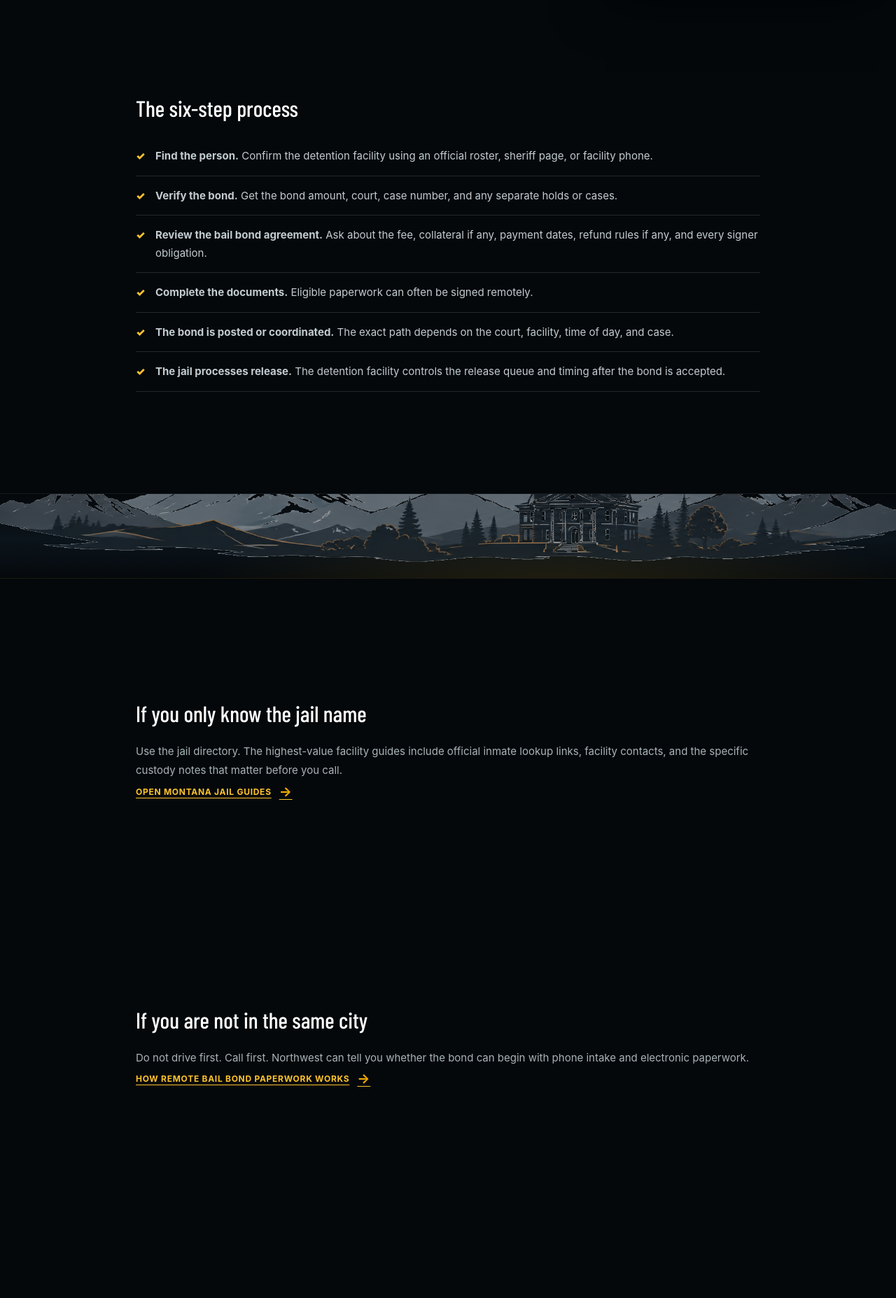
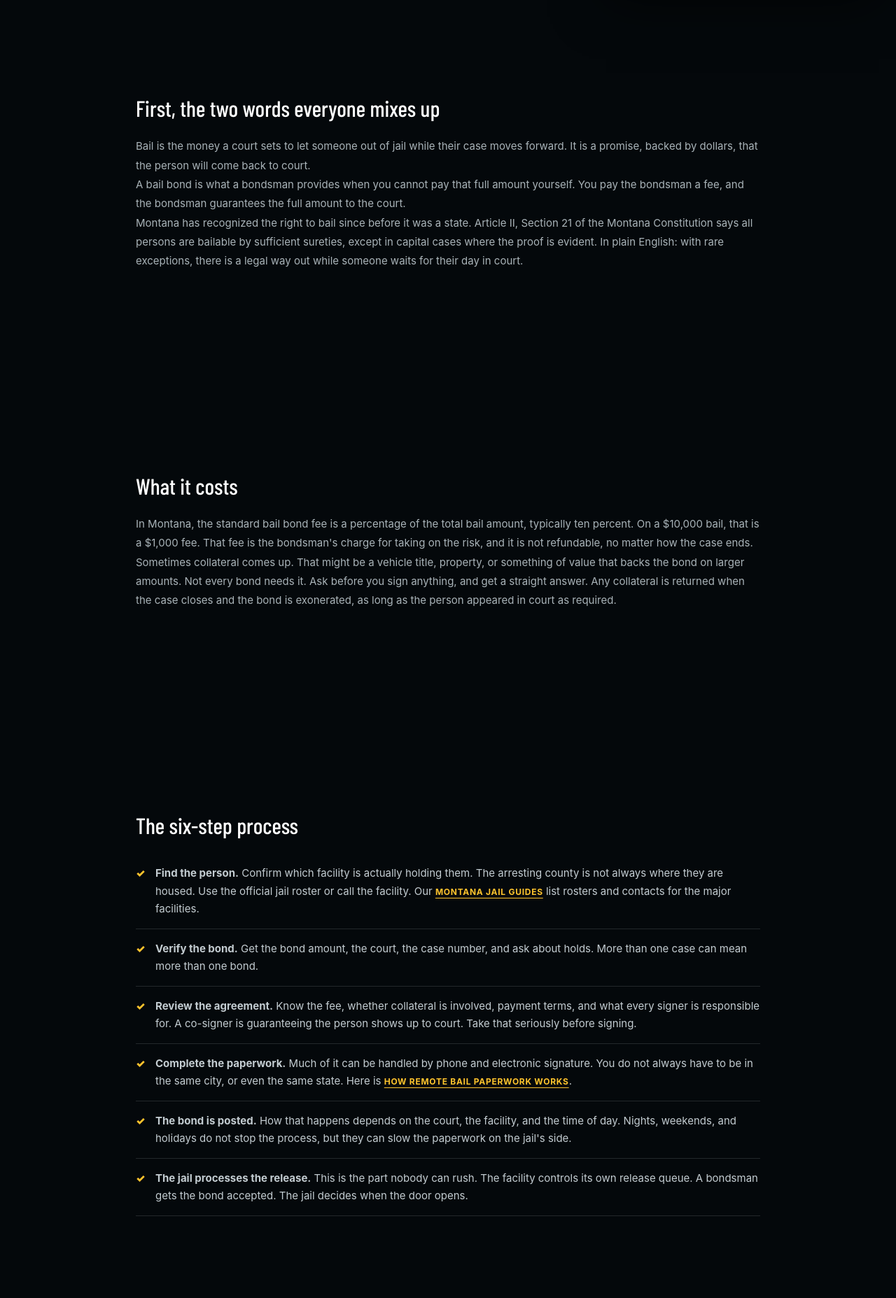
Before and after one commit to Mac-iX/NW-Bail-Bonds-Website, a Next.js app: page /how-to-bail-someone-out in a window 1280 px wide. Shown: the part 800-2655 px from the top of the page at 70% size. Built offline with nearby package versions, Linux system fonts and the light colour scheme; no server answers.

Commit message:
Rewrite how-to-bail-someone-out: bail vs bond, costs, MT history, FAQ; add HowTo + FAQPage schema

```diff
--- a/app/how-to-bail-someone-out/page.tsx
+++ b/app/how-to-bail-someone-out/page.tsx
@@ -9,61 +9,226 @@ import { PHONE_DISPLAY } from "@/app/lib/site";
 
 export const metadata: Metadata = {
   title: "How to Bail Someone Out of Jail in Montana",
-  description: "A direct Montana bail bond walkthrough: confirm the jail, verify the bond, understand the agreement, complete paperwork, post the bond, and wait for release processing.",
+  description:
+    "A plain-terms Montana bail walkthrough: bail vs. bond, what it costs, the six steps to get someone released, what not to assume, and the questions people actually ask.",
   alternates: { canonical: "/how-to-bail-someone-out" },
+};
+
+const howToSchema = {
+  "@context": "https://schema.org",
+  "@type": "HowTo",
+  name: "How to bail someone out of jail in Montana",
+  description:
+    "The six steps to post a bail bond in Montana, from confirming the facility to release processing.",
+  step: [
+    { "@type": "HowToStep", position: 1, name: "Find the person", text: "Confirm which facility is holding them using the official jail roster or by calling the facility." },
+    { "@type": "HowToStep", position: 2, name: "Verify the bond", text: "Get the bond amount, court, case number, and ask about any holds or additional cases." },
+    { "@type": "HowToStep", position: 3, name: "Review the agreement", text: "Understand the fee, collateral if any, payment terms, and every signer's obligations." },
+    { "@type": "HowToStep", position: 4, name: "Complete the paperwork", text: "Much of it can be handled by phone and electronic signature." },
+    { "@type": "HowToStep", position: 5, name: "The bond is posted", text: "The exact path depends on the court, facility, and time of day." },
+    { "@type": "HowToStep", position: 6, name: "The jail processes release", text: "The facility controls its own release queue and timing after the bond is accepted." },
+  ],
+};
+
+const faqItems: { q: string; a: string }[] = [
+  {
+    q: "How long does it take to get someone out?",
+    a: "The paperwork with us can move in under an hour. The jail's release processing is out of our hands. Depending on the facility, staffing, and time of day, it can take a couple of hours to most of a day.",
+  },
+  {
+    q: "Do I get the bond fee back?",
+    a: "No. The fee pays for the bondsman's service and risk. It is earned when the bond is posted, regardless of how the case turns out.",
+  },
+  {
+    q: "What happens if the person misses court?",
+    a: "The court can forfeit the bond and issue a warrant, and the co-signer becomes responsible for the full bail amount. If someone is going to miss a date, call the bondsman before it happens. There are sometimes options that disappear afterward.",
+  },
+  {
+    q: "Can I bail someone out if I live out of state?",
+    a: "Yes. Phone intake and electronic paperwork handle most of it. You do not have to be in the same city, or even the same state.",
+  },
+  {
+    q: "What do I need to have ready when I call?",
+    a: "The person's full legal name and date of birth, where you think they are held, and the bond amount if you know it. If you do not know those things, call anyway. Finding them is part of the job.",
+  },
+  {
+    q: "What is collateral and will I need it?",
+    a: "Collateral is property that backs the bond on larger amounts, like a vehicle title. Many bonds do not require it. If yours does, you will know exactly what and why before you sign. It is returned when the case closes and the bond is exonerated.",
+  },
+  {
+    q: "Do you offer payment plans on the fee?",
+    a: "Ask when you call. Terms depend on the bond size and the situation, and everything is agreed in writing up front.",
+  },
+];
+
+const faqSchema = {
+  "@context": "https://schema.org",
+  "@type": "FAQPage",
+  mainEntity: faqItems.map((item) => ({
+    "@type": "Question",
+    name: item.q,
+    acceptedAnswer: { "@type": "Answer", text: item.a },
+  })),
 };
 
 export default function HowToBailSomeoneOutPage() {
   return (
     <main>
+      <script
+        type="application/ld+json"
+        dangerouslySetInnerHTML={{ __html: JSON.stringify(howToSchema) }}
+      />
+      <script
+        type="application/ld+json"
+        dangerouslySetInnerHTML={{ __html: JSON.stringify(faqSchema) }}
+      />
       <SiteHeader />
       <PageHero
         eyebrow="Montana Bail Bond Guide"
         title="How to bail someone out of jail in Montana"
-        intro={"You need six decisions, not a lecture. Confirm the jail, verify the bond, understand the agreement, complete the paperwork, coordinate the bond, and let the facility process release. Call " + PHONE_DISPLAY + " if you want help with the first step."}
+        intro={
+          "Someone you care about is sitting in a jail cell and you need answers fast. Here is the whole process in plain terms: what bail actually is, what it costs, the six steps to get it done, and the mistakes that slow people down. If you would rather have a person walk you through it, call " +
+          PHONE_DISPLAY +
+          " any time."
+        }
         variant="coverage"
       />
 
       <section className="content-section prose-page">
+        <h2>First, the two words everyone mixes up</h2>
+        <p>
+          Bail is the money a court sets to let someone out of jail while their case moves forward.
+          It is a promise, backed by dollars, that the person will come back to court.
+        </p>
+        <p>
+          A bail bond is what a bondsman provides when you cannot pay that full amount yourself. You
+          pay the bondsman a fee, and the bondsman guarantees the full amount to the court.
+        </p>
+        <p>
+          Montana has recognized the right to bail since before it was a state. Article II, Section
+          21 of the Montana Constitution says all persons are bailable by sufficient sureties,
+          except in capital cases where the proof is evident. In plain English: with rare
+          exceptions, there is a legal way out while someone waits for their day in court.
+        </p>
+      </section>
+
+      <section className="content-section prose-page">
+        <h2>What it costs</h2>
+        <p>
+          In Montana, the standard bail bond fee is a percentage of the total bail amount, typically
+          ten percent. On a $10,000 bail, that is a $1,000 fee. That fee is the bondsman's charge
+          for taking on the risk, and it is not refundable, no matter how the case ends.
+        </p>
+        <p>
+          Sometimes collateral comes up. That might be a vehicle title, property, or something of
+          value that backs the bond on larger amounts. Not every bond needs it. Ask before you sign
+          anything, and get a straight answer. Any collateral is returned when the case closes and
+          the bond is exonerated, as long as the person appeared in court as required.
+        </p>
+      </section>
+
+      <section className="content-section prose-page">
         <h2>The six-step process</h2>
         <ol className="check-list">
-          <li><strong>Find the person.</strong> Confirm the detention facility using an official roster, sheriff page, or facility phone.</li>
-          <li><strong>Verify the bond.</strong> Get the bond amount, court, case number, and any separate holds or cases.</li>
-          <li><strong>Review the bail bond agreement.</strong> Ask about the fee, collateral if any, payment dates, refund rules if any, and every signer obligation.</li>
-          <li><strong>Complete the documents.</strong> Eligible paperwork can often be signed remotely.</li>
-          <li><strong>The bond is posted or coordinated.</strong> The exact path depends on the court, facility, time of day, and case.</li>
-          <li><strong>The jail processes release.</strong> The detention facility controls the release queue and timing after the bond is accepted.</li>
+          <li>
+            <strong>Find the person.</strong> Confirm which facility is actually holding them. The
+            arresting county is not always where they are housed. Use the official jail roster or
+            call the facility. Our{" "}
+            <a className="text-link" href="/jails">
+              Montana jail guides
+            </a>{" "}
+            list rosters and contacts for the major facilities.
+          </li>
+          <li>
+            <strong>Verify the bond.</strong> Get the bond amount, the court, the case number, and
+            ask about holds. More than one case can mean more than one bond.
+          </li>
+          <li>
+            <strong>Review the agreement.</strong> Know the fee, whether collateral is involved,
+            payment terms, and what every signer is responsible for. A co-signer is guaranteeing
+            the person shows up to court. Take that seriously before signing.
+          </li>
+          <li>
+            <strong>Complete the paperwork.</strong> Much of it can be handled by phone and
+            electronic signature. You do not always have to be in the same city, or even the same
+            state. Here is{" "}
+            <a className="text-link" href="/digital-bail-bonds">
+              how remote bail paperwork works
+            </a>
+            .
+          </li>
+          <li>
+            <strong>The bond is posted.</strong> How that happens depends on the court, the
+            facility, and the time of day. Nights, weekends, and holidays do not stop the process,
+            but they can slow the paperwork on the jail's side.
+          </li>
+          <li>
+            <strong>The jail processes the release.</strong> This is the part nobody can rush. The
+            facility controls its own release queue. A bondsman gets the bond accepted. The jail
+            decides when the door opens.
+          </li>
         </ol>
       </section>
 
       <MontanaSceneBand scene="courthouse" />
 
       <section className="content-section prose-page">
-        <h2>If you only know the jail name</h2>
-        <p>Use the jail directory. The highest-value facility guides include official inmate lookup links, facility contacts, and the specific custody notes that matter before you call.</p>
-        <p><a className="text-link" href="/jails">Open Montana jail guides <span>→</span></a></p>
-      </section>
-
-      <section className="content-section prose-page">
-        <h2>If you are not in the same city</h2>
-        <p>Do not drive first. Call first. Northwest can tell you whether the bond can begin with phone intake and electronic paperwork.</p>
-        <p><a className="text-link" href="/digital-bail-bonds">How remote bail bond paperwork works <span>→</span></a></p>
+        <h2>A quick word on Montana bail history</h2>
+        <p>
+          Bail in Montana runs older than the state itself. The right to bail was written into the
+          1889 constitution at statehood, and for more than a century the industry worked on
+          handshakes and sureties with very little oversight.
+        </p>
+        <p>
+          That changed recently. Montana's own Commissioner of Securities and Insurance called the
+          state the Wild West of bail bonds, and not as a compliment. Starting in 2022, bipartisan
+          reforms put real rules in place: bondsmen must now be licensed surety insurance producers,
+          operate under state oversight, and follow standardized procedures meant to protect the
+          people signing the agreements.
+        </p>
+        <p>
+          What that means for you: the person you call should be licensed, the paperwork should be
+          clear, and you should never feel pressured into terms you do not understand. If a
+          bondsman cannot tell you exactly what you are signing and why, hang up.
+        </p>
       </section>
 
       <section className="content-section prose-page">
         <h2>What not to assume</h2>
         <ul>
           <li>The arresting county is not always the housing facility.</li>
-          <li>A roster result can change after transfer, court, or release.</li>
+          <li>A roster result can change after a transfer, court appearance, or release.</li>
           <li>Multiple cases can create multiple bond requirements.</li>
           <li>A bondsman cannot guarantee the jail's release time.</li>
-          <li>Website information is not a substitute for case-specific legal advice.</li>
+          <li>Posting bail is not the end of the case. It is the beginning of showing up.</li>
+          <li>Website information is not a substitute for legal advice about a specific case.</li>
         </ul>
+      </section>
+
+      <section className="content-section prose-page">
+        <h2>Questions people actually ask</h2>
+        {faqItems.map((item) => (
+          <div key={item.q}>
+            <h3>{item.q}</h3>
+            <p>{item.a}</p>
+          </div>
+        ))}
+        <p>
+          More answers live on the{" "}
+          <a className="text-link" href="/faq">
+            Montana bail bonds FAQ
+          </a>
+          .
+        </p>
       </section>
 
       <InquirySection
         title="Ready to start?"
-        intro={"Call " + PHONE_DISPLAY + " with the person's name and custody location if known."}
+        intro={
+          "Call " +
+          PHONE_DISPLAY +
+          " with the person's name and where they are held, if you know it. If you do not, we will help you find out."
+        }
         id="how-to-bail-help"
       />
       <SiteFooter />
```
